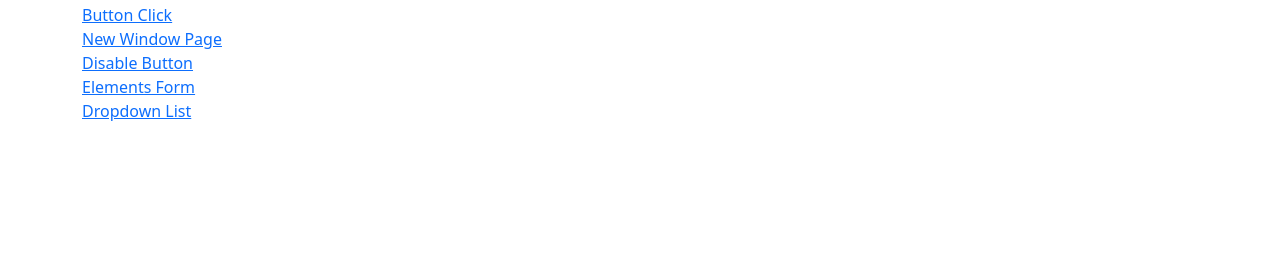
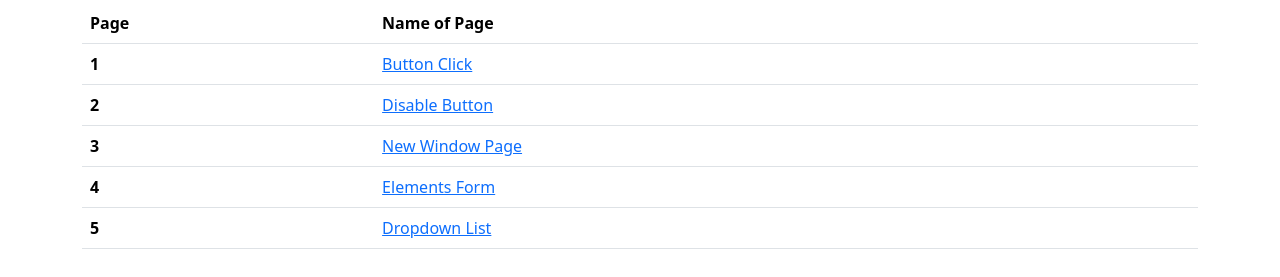
Before and after one commit to BlakeHasselman/hw5, a plain HTML site: page index.html in a window 1280 px wide. Shown: the part 53-330 px from the top of the page. Drawn offline with nearby package versions, Linux system fonts and the light colour scheme.

Commit message:
Update index.html

```diff
--- a/index.html
+++ b/index.html
@@ -11,15 +11,37 @@
     <h1>Blake Hasselman's Index for Javascript Pages</h1>
 </div>
     <div class="container">
-  <a href="buttonclick.html">Button Click</a>
-    <br>
-    <a href="newwindow.html">New Window Page</a>
-    <br>
-    <a href="disable.html">Disable Button</a>
-    <br>
-    <a href="submission.html">Elements Form</a>
-    <br>
-     <a href="dropdown.html">Dropdown List</a>
+      <table class="table">
+    <thead>
+      <tr>
+        <th scope="col">Page</th>
+        <th scope="col">Name of Page</th>
+      </tr>
+    </thead>
+        <tbody>
+    <tr>
+      <th scope="row">1</th>
+      <td><a href="buttonclick.html">Button Click</a></td>
+    </tr>
+    <tr>
+      <th scope="row">2</th>
+      <td><a href="disable.html">Disable Button</a></td>
+    </tr>
+    <tr>
+      <th scope="row">3</th>
+      <td><a href="newwindow.html">New Window Page</a></td>
+    </tr>
+    <tr>
+      <th scope="row">4</th>
+      <td><a href="submission.html">Elements Form</a></td>
+    </tr>
+    <tr>
+      <th scope="row">5</th>
+      <td><a href="dropdown.html">Dropdown List</a></td>
+    </tr>
+
+  </tbody>
+</table>
 </div>
     <script src="https://cdn.jsdelivr.net/npm/bootstrap@5.3.1/dist/js/bootstrap.bundle.min.js" integrity="sha384-HwwvtgBNo3bZJJLYd8oVXjrBZt8cqVSpeBNS5n7C8IVInixGAoxmnlMuBnhbgrkm" crossorigin="anonymous"></script>
   </body>
```
